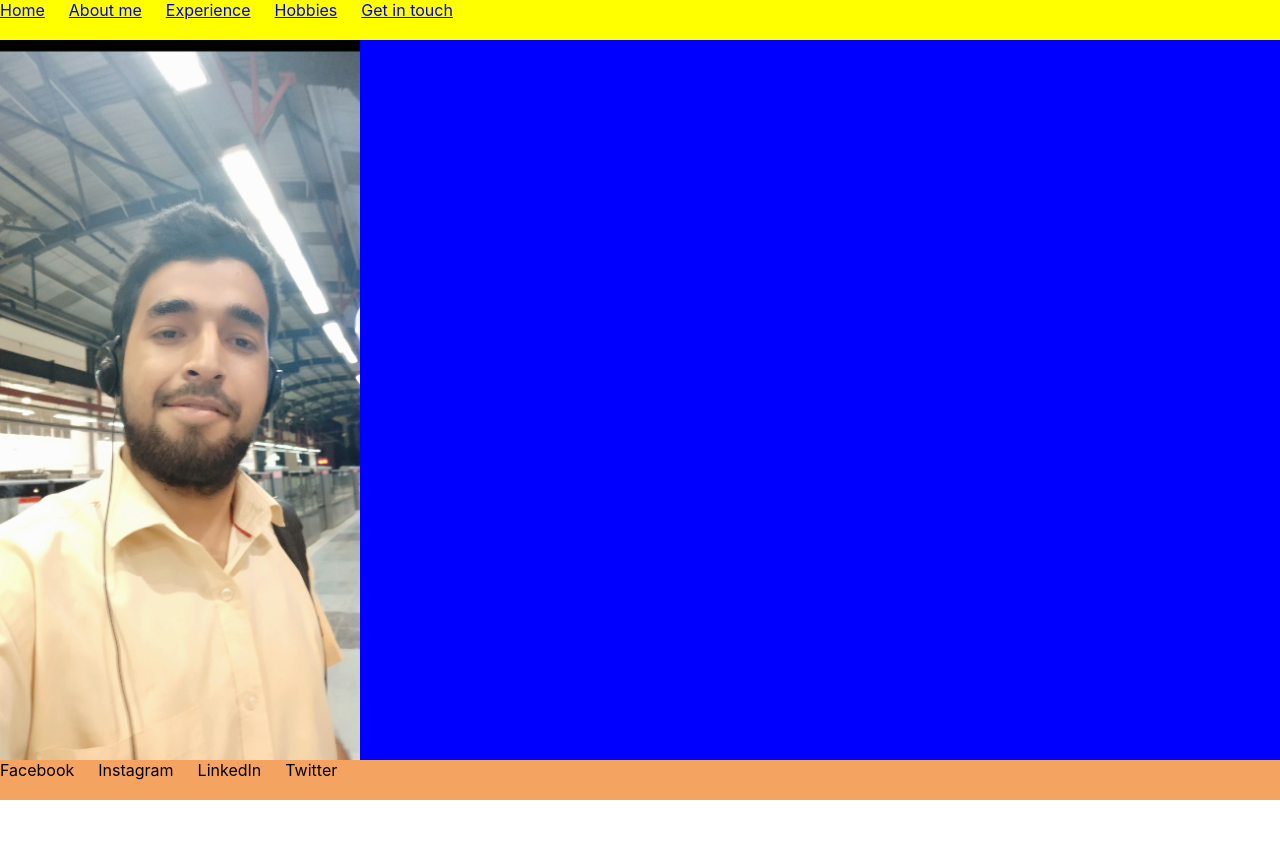
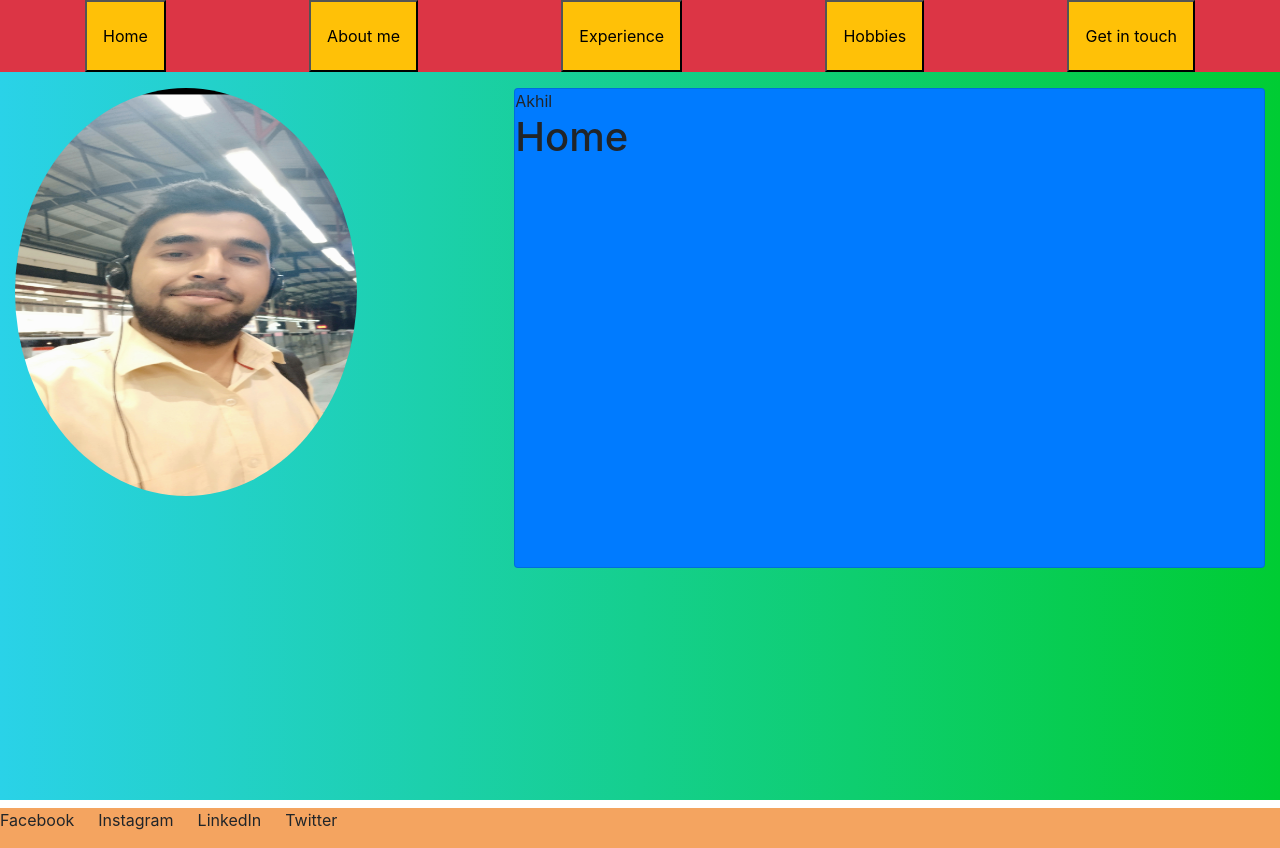
Before and after one commit to akhilpvghi/portfolio, a React (Create React App) app: page / in a window 1280 px wide. Before the commit the page ends 800 px from the top, so only its background shows below. Built offline with nearby package versions, Linux system fonts and the light colour scheme.

Commit message:
FirstPush

```diff
--- a/package.json
+++ b/package.json
@@ -3,6 +3,7 @@
   "version": "0.1.0",
   "private": true,
   "dependencies": {
+    "bootstrap": "^4.3.1",
     "react": "^16.8.6",
     "react-dom": "^16.8.6",
     "react-router-dom": "^5.0.1",
--- a/src/Components/Footer/index.js
+++ b/src/Components/Footer/index.js
@@ -3,8 +3,8 @@
 class Footer extends Component{
     render() {
         return(
-            <div className="Footer">{this.props.footerElements.map((a)=>{
-                return(<a>{a}</a>)
+            <div className="Footer">{this.props.footerElements.map((a,index)=>{
+                return(<a key={index}>{a}</a>)
             })}</div>
         );
     }
--- /dev/null
+++ b/src/Components/GetInTouch/index.js
@@ -0,0 +1,18 @@
+import React, { Component } from 'react'
+
+export default class GetInTouch extends Component {
+    render() {
+        return (
+            <div className="card bg-warning">
+                <div className="card-header">
+                    <h4 className="card-title">
+PERSONAL INFO
+                    </h4>
+                </div>
+            </div>
+            // <div>
+            //     <h1>GetInTouch</h1>
+            // </div>
+        )
+    }
+}
--- /dev/null
+++ b/src/Components/Hobbies/index.js
@@ -0,0 +1,11 @@
+import React, { Component } from 'react'
+
+export default class Hobbies extends Component {
+    render() {
+        return (
+            <div>
+                <h1>Hobbies</h1>
+            </div>
+        )
+    }
+}
--- a/src/Components/Home/index.js
+++ b/src/Components/Home/index.js
@@ -1,17 +1,62 @@
 import React,  {  Component } from "react";
-import '../../Styles/Common.css';
+import '../../Styles/Home.css';
 import Navbar from "../NavBar";
 import Footer from "../Footer";
 import DP from '../../Assets/Images/Akhil.png'
+import AboutMe from '../AboutMe';
+import Experience from '../Experience';
+import Hobbies from '../Hobbies';
+import GetInTouch from '../GetInTouch';
 class Home extends Component {
+
+    getContentFromHome = ()=>{
+            return(<div>
+<h1>Home</h1>
+            </div>)
+    }
+    state={component:null};
+
+    // componentDidMount(){
+    //     this.setState({component: null})
+    // }
+    loadComponent = (data_from_navbar) =>{
+        console.log('akhilbvbvbb',data_from_navbar)
+        if(data_from_navbar.includes("About")){
+            this.setState({component: <AboutMe />})
+        }else if(data_from_navbar.includes("Exper")){
+            this.setState({component: <Experience />})
+        }else if(data_from_navbar.includes("Get")){
+            this.setState({component: <GetInTouch />})
+        }else if(data_from_navbar.includes("Hobbi")){
+            this.setState({component: <Hobbies />})
+        }else{
+            this.setState({component: null})
+        }
+
+
+    }
 render() {
     const navbarElementsFromHome=["Home", "About me", "Experience" , "Hobbies" , "Get in touch"];
     const FooterElementsFromHome=["Facebook", "Instagram", "LinkedIn" , "Twitter" ];
     return(
-        <div className="app_start">
-            <Navbar navbarElements={navbarElementsFromHome}/>
+        <div className="app_start gradColor">
+            <Navbar navbarElements={navbarElementsFromHome} loadComponent={this.loadComponent}/>
             <div className="main_conent">
-            <img src={DP} alt="Logo" />
+            {/* <div className="container"> */}
+            <img src={DP} alt="Logo" className="container rounded-circle dpDimension"/>
+            <div className="container card_dimension">
+                <div className="card bg-primary">
+                    Akhil
+                    {this.state.component ? this.state.component : this.getContentFromHome()}
+
+
+                    {/* <Experience></Experience> */}
+                </div>
+
+
+            </div>
+            {/* </div> */}
+
             </div>
             <Footer footerElements={FooterElementsFromHome}/>
         </div>
--- a/src/Components/NavBar/index.js
+++ b/src/Components/NavBar/index.js
@@ -1,11 +1,28 @@
     import React, {Component} from 'react';
     import '../../Styles/Navbar.css';
+    import {Link} from 'react-router-dom';
     class Navbar extends Component{
-    render() {
+
+         getLink(event){
+            console.log("akhilll",event)
+            this.props.loadComponent(event);
+            // return "/About";
+
+        }
+        render(props) {
             return(
-            <div className="Navbar">{this.props.navbarElements.map((a)=>{
-                return(<a href="\{a}">{a}</a>)
-            })}</div>
+                <nav className=" Navbar navbar navbar-expand-sm navbar-dark bg-danger mb-3 py-0">
+                    <div className="container">
+
+                    {this.props.navbarElements.map((link,index)=>{
+                    return(
+                        <button className="nav-link bg-warning" onClick={()=>this.getLink(link)}>{link}</button>
+                        // <Link to={this.getLink(index)} className="nav-link" key={index}><i className="fas fa-home"/>{link}</Link>
+                    // <a href="/" className="navbar-brand">{a}</a>
+                    )
+                })}
+                    </div>
+                </nav>
             );
         }
     }
--- a/src/Styles/Common.css
+++ b/src/Styles/Common.css
@@ -6,7 +6,7 @@
 
 .app_start{
 
-    background-color: blue;
+    /* background-color: blue; */
     max-height: 100%;
 }
 
--- /dev/null
+++ b/src/Styles/Home.css
@@ -0,0 +1,13 @@
+.app_start > .main_conent > .dpDimension{
+    height: 51vh;
+    width: 372px;
+}
+.gradColor{
+    background: linear-gradient(to right,#2ad2e8,#00cc33)
+}
+
+.container.card_dimension {
+    width: 61%;
+    height: 60vh;
+    float: right;
+}
--- a/src/Styles/Navbar.css
+++ b/src/Styles/Navbar.css
@@ -1,12 +1,10 @@
 .app_start .Navbar {
     display: -webkit-inline-box;
-    background-color: yellow;
     width: 100%;
-    height: 5vh;
+    height: 9vh;
     /* padding: 18px; */
 }
 
 .Navbar > a {
     padding-right: 24px;
-    background-color: yellow;
 }
```
Also changed, not shown: src/App.js (+4 -3 lines), reactTutorial.txt. Lines whose indentation alone changed are shown as unchanged.
